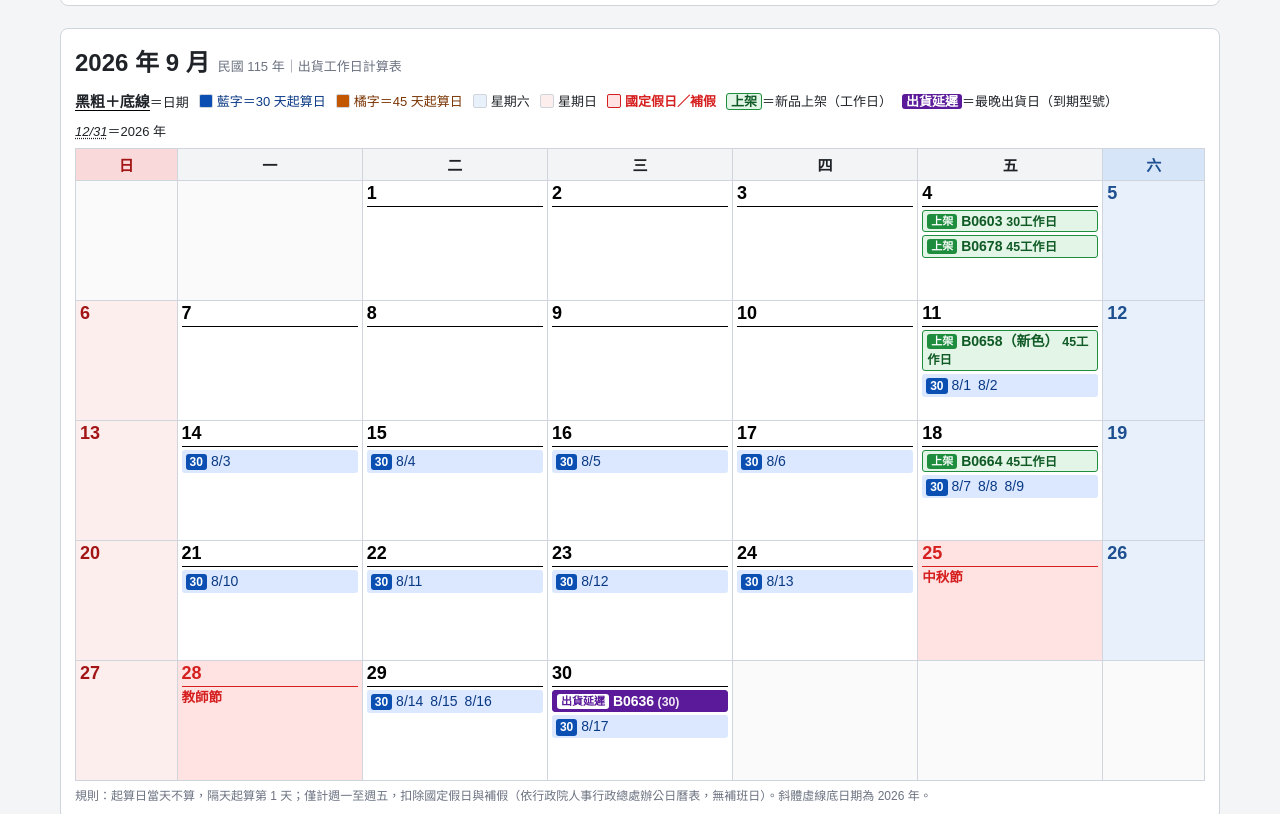
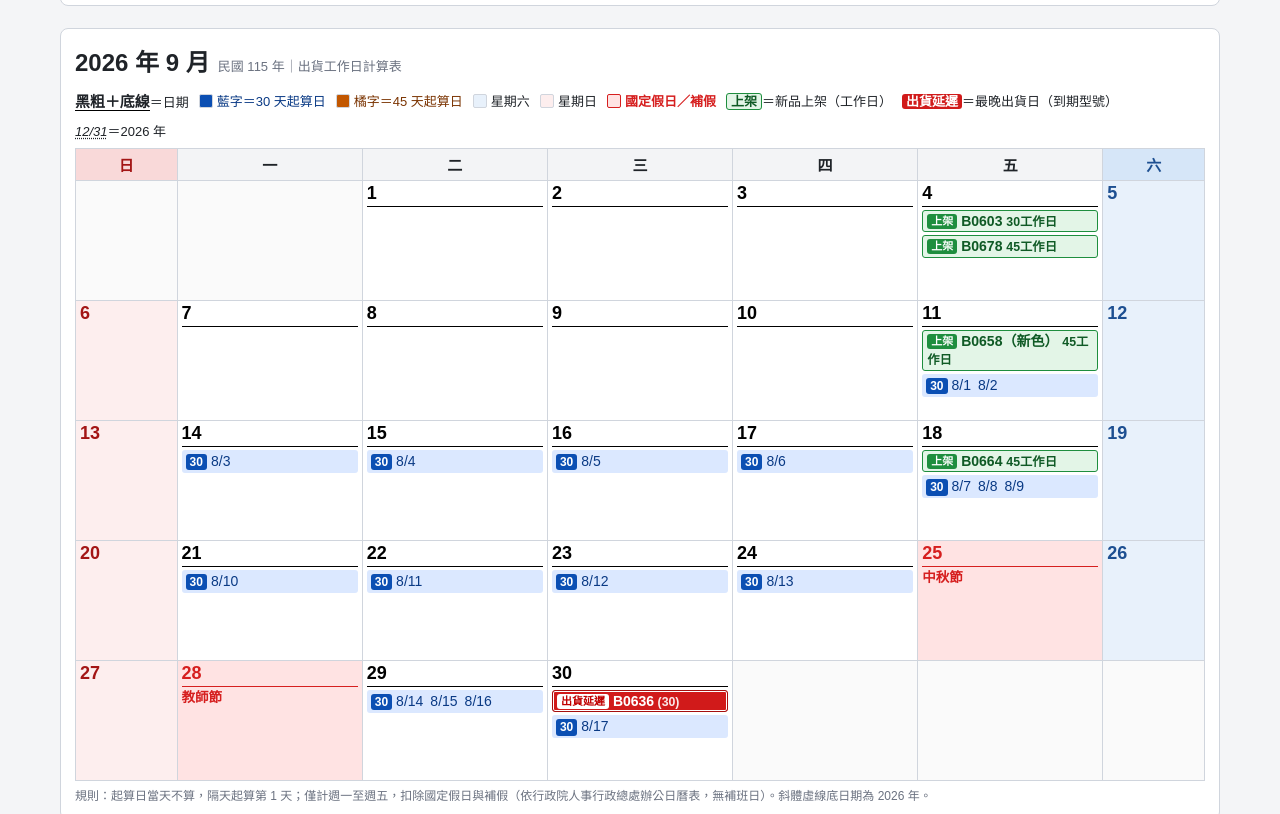
Before and after one commit to hsinhsin2018/bonjour-tools, a plain HTML site: page shipping-calendar/index.html in a window 1280 px wide. Shown: the part 1382-2196 px from the top of the page. Drawn offline with Linux system fonts and the light colour scheme.

Commit message:
出貨工作日計算表：出貨延遲標籤改為紅色警示底色
Co-Authored-By: Claude Opus 5.5 <noreply@anthropic.com>
Claude-Session: https://claude.ai/code/session_01GUZh2UiMLiiNJfXFv1bpG3

```diff
--- a/shipping-calendar/index.html
+++ b/shipping-calendar/index.html
@@ -71,8 +71,8 @@
   .ev.launch{background:#e3f5e7;color:#0f5a25;border:1.5px solid #1e8e3e}
   .ev.launch .etag{background:#1e8e3e;color:#fff}
   .ev.launch .days{font-weight:600;font-size:.88em}
-  .ev.due{background:#5b1a99;color:#fff;border:1.5px solid #5b1a99}
-  .ev.due .etag{background:#fff;color:#5b1a99}
+  .ev.due{background:#d11a1a;color:#fff;border:1.5px solid #a50f0f;box-shadow:0 0 0 1px #fff inset}
+  .ev.due .etag{background:#fff;color:#c00000}
   .ev.due .days{font-weight:600;font-size:.88em;opacity:.9}
   .short{display:none}
   body.a4 .lay1 .ev{font-size:15px}
@@ -357,7 +357,7 @@ function renderMonth(Y, m){
         <span class="lg-wk"><span class="sw" style="background:var(--sun)"></span>星期日</span>
         <span><span class="sw" style="background:var(--holbg);border-color:var(--hol)"></span><b style="color:var(--hol)">國定假日／補假</b></span>
         <span><b style="background:#e3f5e7;color:#0f5a25;border:1.5px solid #1e8e3e;padding:0 4px;border-radius:3px">上架</b><span class="full">＝新品上架（工作日）</span><span class="short">＝上架</span></span>
-        <span><b style="background:#5b1a99;color:#fff;padding:0 4px;border-radius:3px"><span class="full">出貨延遲</span><span class="short">延遲</span></b><span class="full">＝最晚出貨日（到期型號）</span><span class="short">＝最晚出貨日</span></span>
+        <span><b style="background:#d11a1a;color:#fff;padding:0 4px;border-radius:3px"><span class="full">出貨延遲</span><span class="short">延遲</span></b><span class="full">＝最晚出貨日（到期型號）</span><span class="short">＝最晚出貨日</span></span>
         <span><i style="text-decoration:underline dotted">12/31</i>＝2026 年</span>
       </div>
     </div>
```
